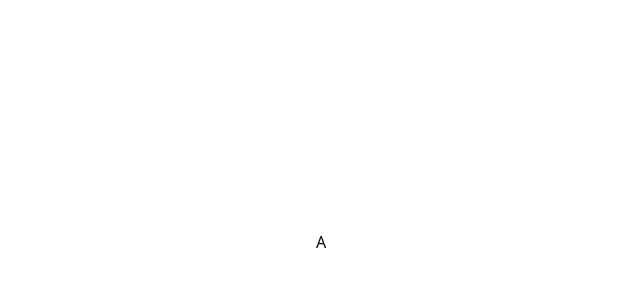
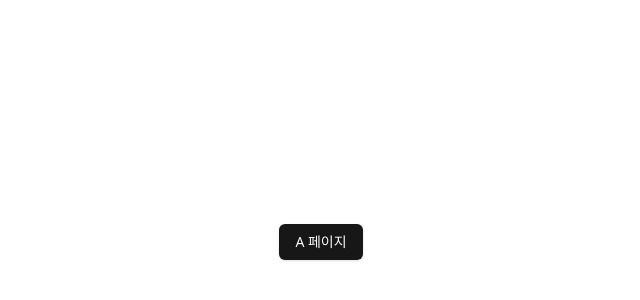
Before and after one commit to ta09472/x-up, a React (Vite) app: page / in a window 1280 px wide. Shown: the part 158-458 px from the top of the page, without its empty margins (319-959 px from the left). Built offline with nearby package versions, Linux system fonts and the light colour scheme.

Commit message:
feat: A 페이지에 버튼 추가

```diff
--- a/src/pages/a-page.tsx
+++ b/src/pages/a-page.tsx
@@ -1,3 +1,5 @@
+import { Button } from "@/components/ui/button";
+
 export default function APage() {
-  return <div>A</div>;
+  return <Button>A 페이지</Button>;
 }
```
